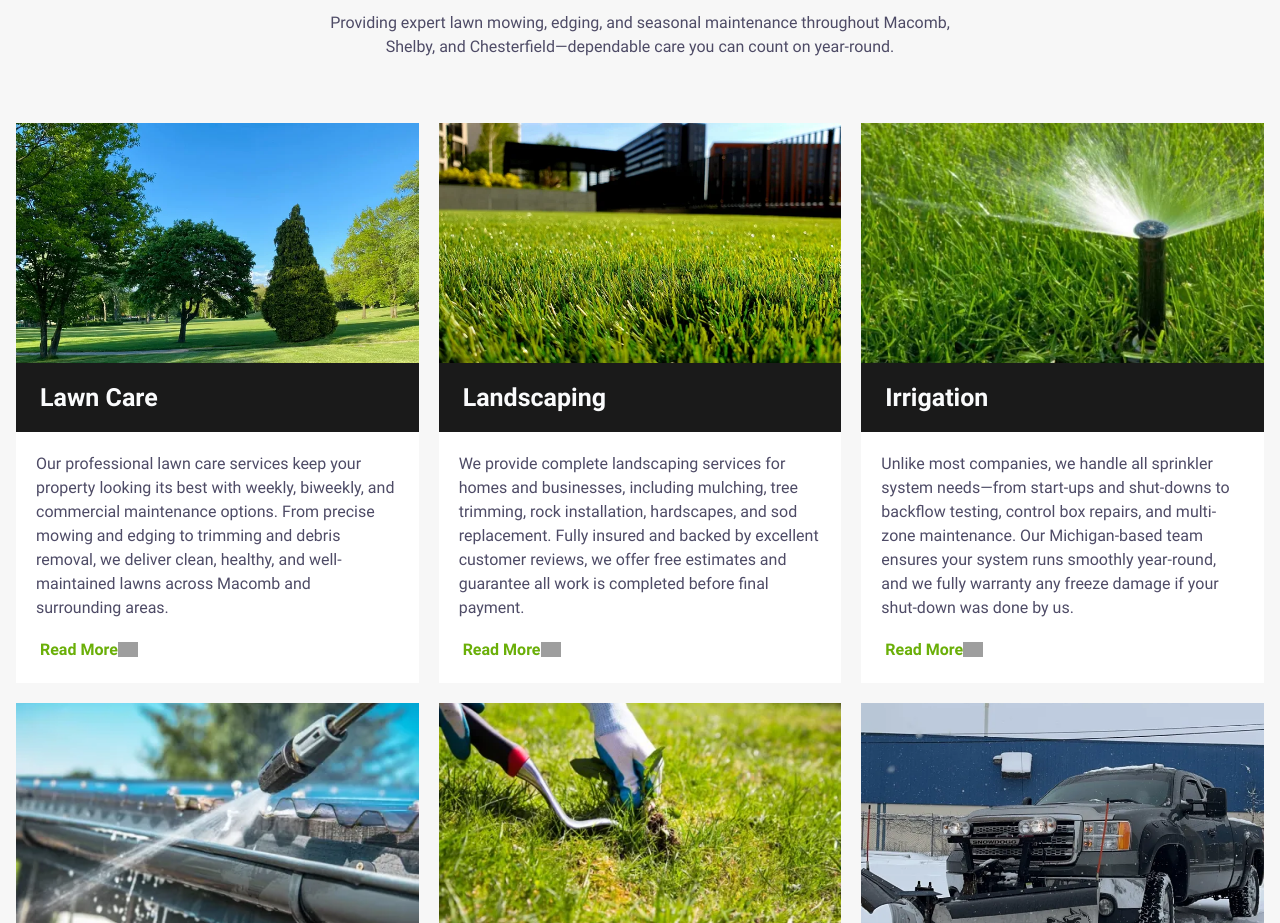
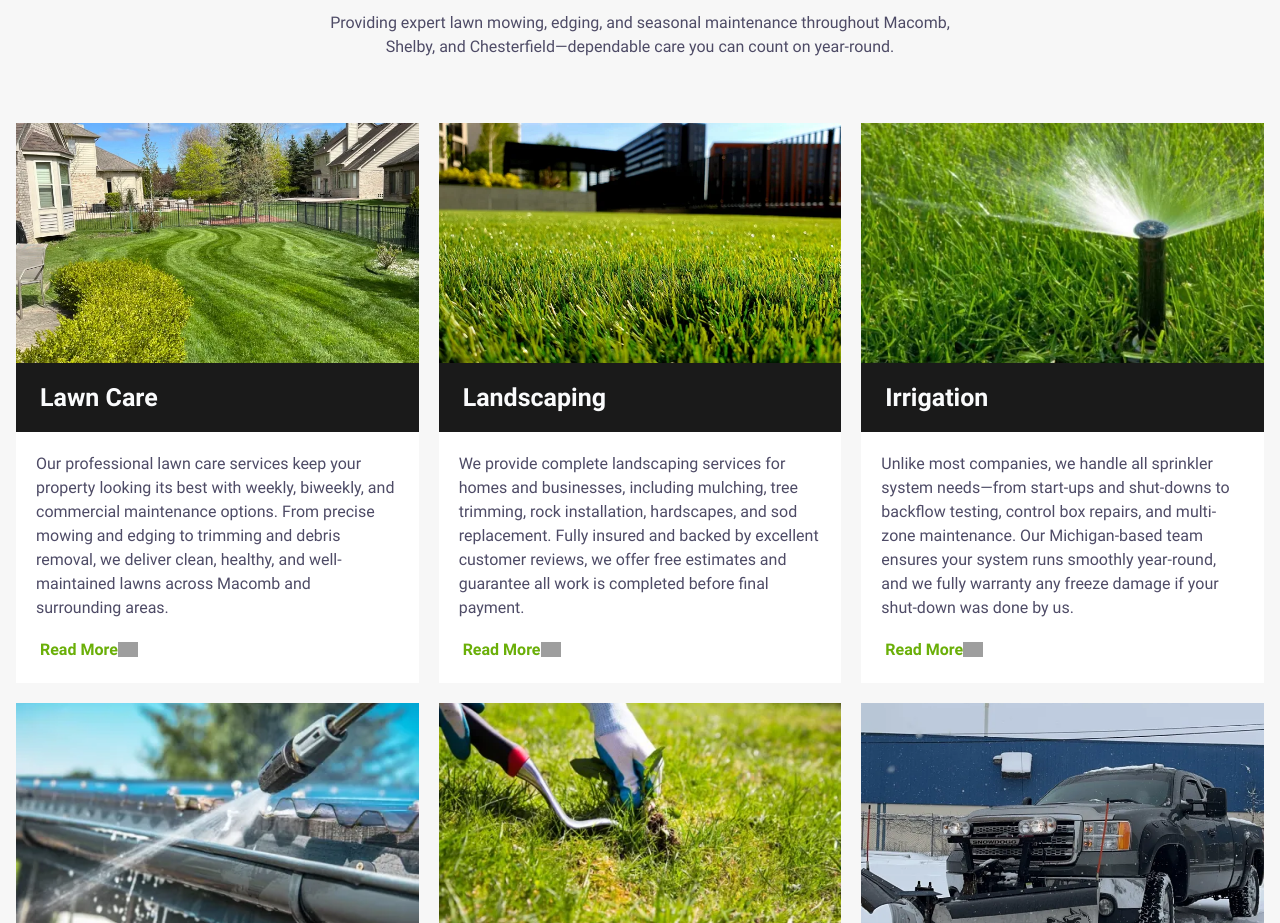
Before and after one commit to podop29/NewMacombLandscaping, an Eleventy site: page src/index.html in a window 1280 px wide. Shown: the part 1240-2163 px from the top of the page. Built offline with nearby package versions, Linux system fonts and the light colour scheme; Eleventy itself is replaced by a stand-in of ours; files that its build step writes are made by us from their sources; grey boxes are pictures that could not be loaded.

Commit message:
add some new pics

```diff
--- a/src/index.html
+++ b/src/index.html
@@ -109,10 +109,10 @@ eleventyNavigation:
             <li class="cs-item">
                 <picture class="cs-picture">
                     <!--Mobile Image-->
-                    <source media="(max-width: 600px)" srcset="/assets/images/services/lawncare-480.webp">
+                    <source media="(max-width: 600px)" srcset="/assets/images/lawn-lines-480.webp">
                     <!--Tablet and above Image-->
-                    <source media="(min-width: 601px)" srcset="/assets/images/services/lawncare-768.webp">
-                    <img  loading="lazy" decoding="async" src="/assets/images/services/lawncare.webp-1200" alt="professional lawn mowing and maintenance services" width="413" height="240" aria-hidden="true">
+                    <source media="(min-width: 601px)" srcset="/assets/images/lawn-lines-768.webp">
+                    <img  loading="lazy" decoding="async" src="/assets/images/lawn-lines-1200.webp" alt="professional lawn mowing and maintenance services" width="413" height="240" aria-hidden="true">
                 </picture>
                 <h3  class="cs-h3">
                     Lawn Care
@@ -402,25 +402,7 @@ eleventyNavigation:
                     <span class="cs-tag">Project 2</span>
                 </div>
             </div>
-            <!-- <div class="cs-item">
-                <p class="cs-item-text">Mulching and tree landscaping services</p>
-                <div class="cs-picture-group">
-                    <picture class="cs-picture">
-                        <source media="(max-width: 600px)" srcset="/assets/images/portfolio/sidelawn.webp">
-                        <source media="(min-width: 601px)" srcset="/assets/images/portfolio/sidelawn.webp">
-                        <img loading="lazy" decoding="async" src="/assets/images/portfolio/sidelawn.webp" alt="tree mulching and landscaping">
-                    </picture>
-                    <span class="cs-tag">Mulching</span>
-                </div>
-                <div class="cs-picture-group">
-                    <picture class="cs-picture">
-                        <source media="(max-width: 600px)" srcset="/assets/images/portfolio/treeLawn.jpeg">
-                        <source media="(min-width: 601px)" srcset="/assets/images/portfolio/treeLawn.jpeg">
-                        <img loading="lazy" decoding="async" src="/assets/images/portfolio/treeLawn.jpeg" alt="tree and lawn maintenance">
-                    </picture>
-                    <span class="cs-tag">Landscape</span>
-                </div>
-            </div> -->
+            <!--   -->
             <div class="cs-item">
                 <p class="cs-item-text">Backyard and side yard landscaping projects</p>
                 <div class="cs-picture-group">
```
Also changed, not shown: src/assets/images/lawn-lines-1200.webp (added), src/assets/images/lawn-lines-480.webp (added), src/assets/images/lawn-lines-768.webp (added).
